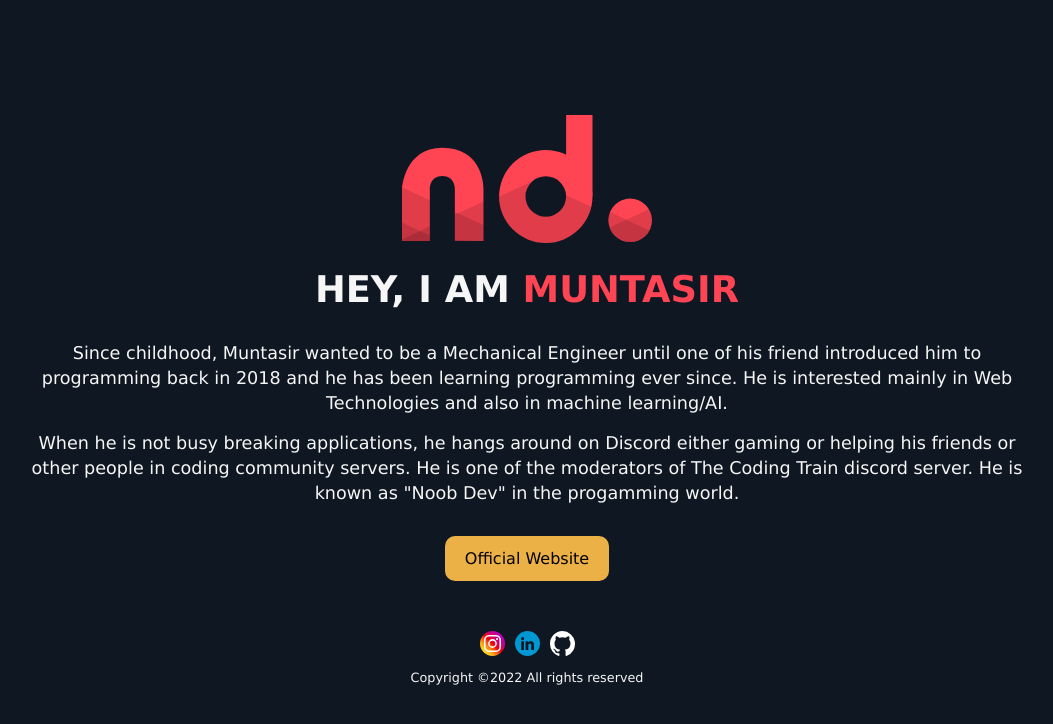
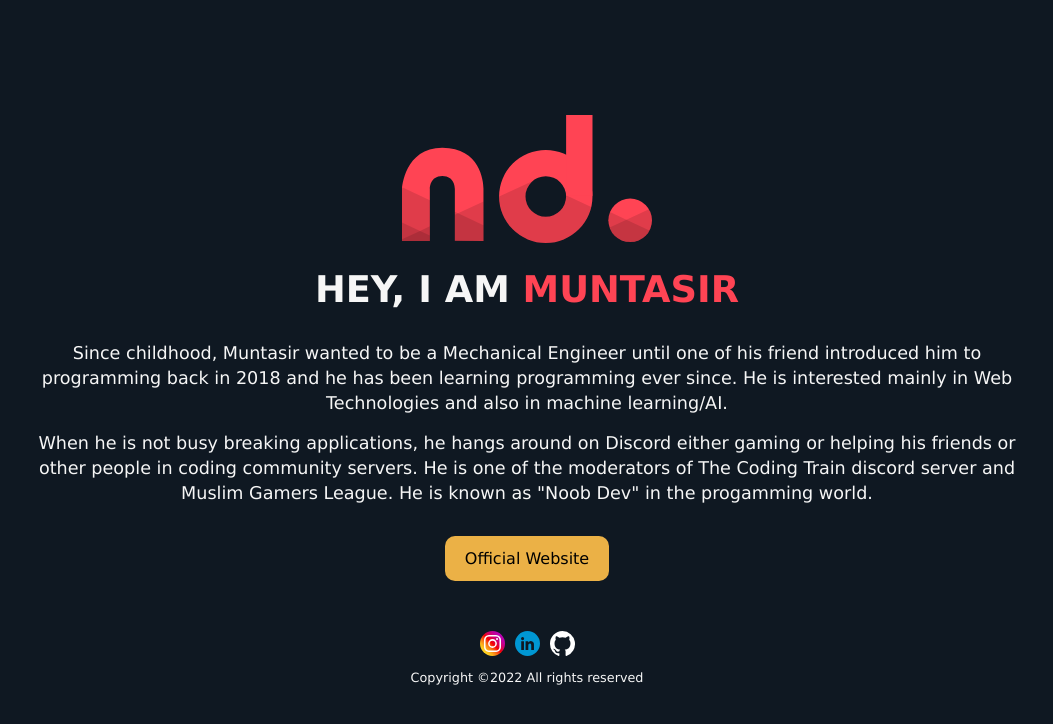
Before and after one commit to Muntasir2001/muntasir-website-opening, a Next.js app: page / in a window 1280 px wide. Shown: the top 724 px of the page, without its empty margins (113-1166 px from the left). Built offline with nearby package versions, Linux system fonts and the light colour scheme.

Commit message:
updated about me

```diff
--- a/pages/index.js
+++ b/pages/index.js
@@ -34,8 +34,8 @@ export default function Home() {
 						When he is not busy breaking applications, he hangs around on
 						Discord either gaming or helping his friends or other people
 						in coding community servers. He is one of the moderators of
-						The Coding Train discord server. He is known as "Noob Dev" in
-						the progamming world.
+						The Coding Train discord server and Muslim Gamers League. He
+						is known as "Noob Dev" in the progamming world.
 					</p>
 				</div>
 				<div className={styles['website-button']}>
```
